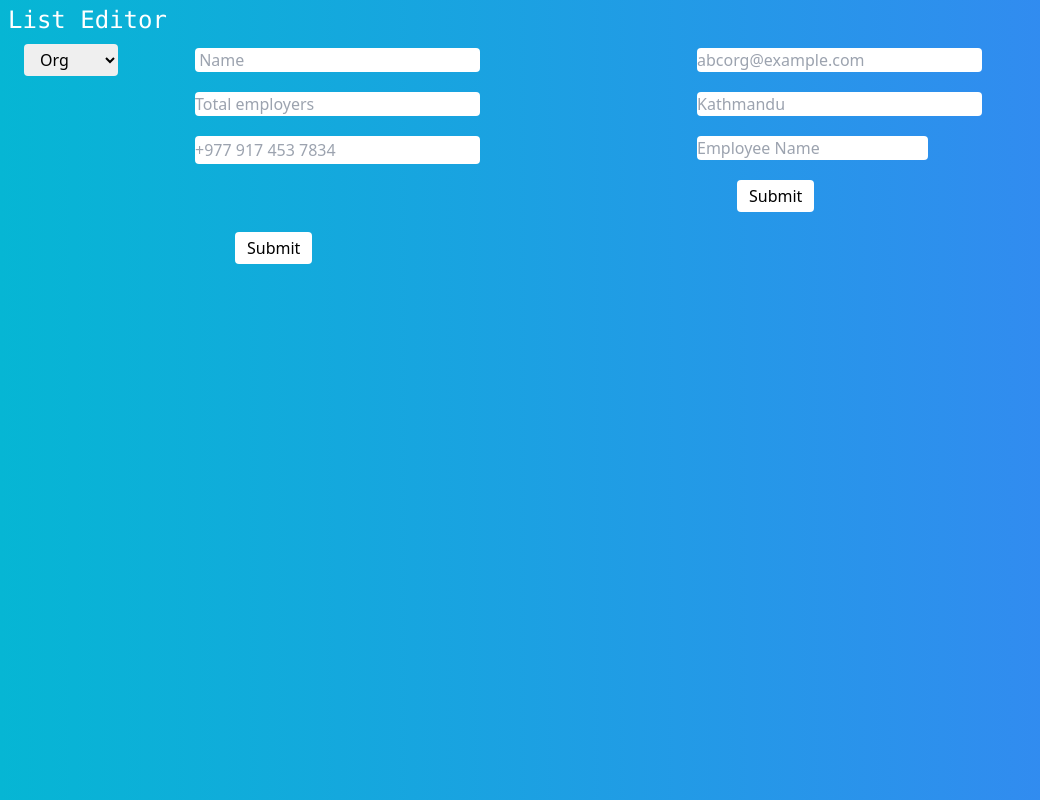
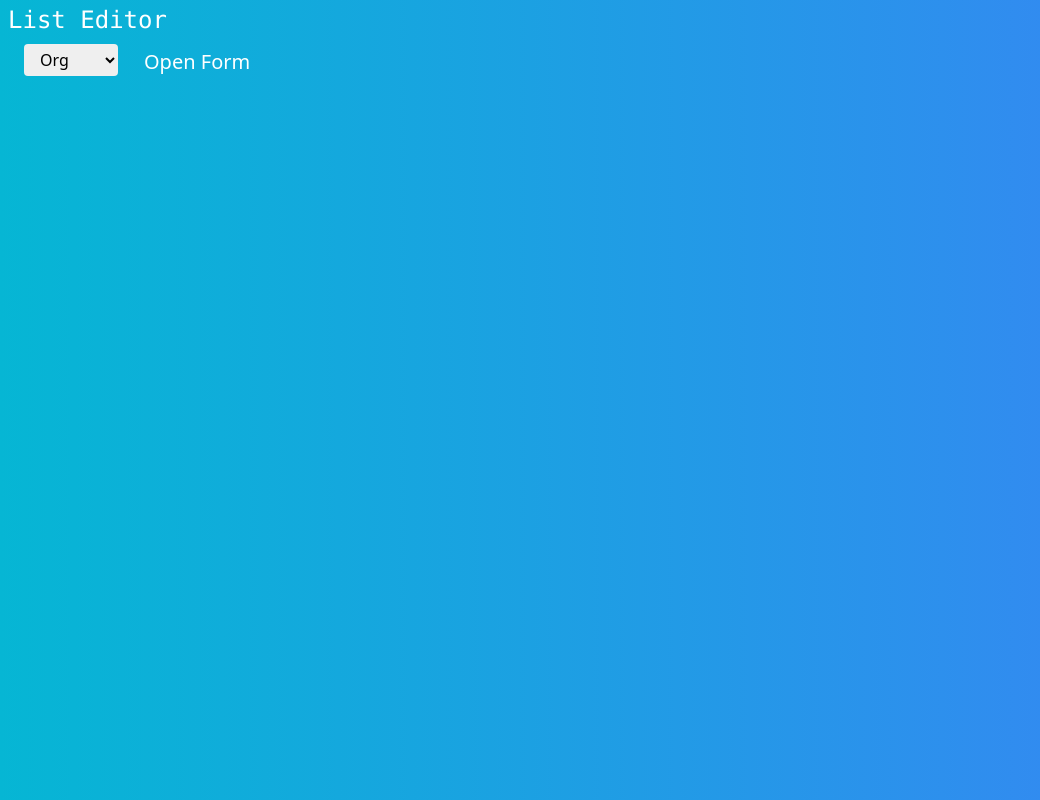
Before and after one commit to ashutoshbhandari5/List-Editor, a Next.js app: page / in a window 1280 px wide. Shown: the whole page, without its empty margins (0-1040 px from the left). Built offline with nearby package versions, Linux system fonts and the light colour scheme.

Commit message:
Added toggle form

```diff
--- a/Json/OrgForm.json
+++ b/Json/OrgForm.json
@@ -33,19 +33,6 @@
       "required": "true",
       "errorMessage": "Please enter your valid moblie number",
       "type": "text"
-    },
-    {
-      "type": "multiple",
-      "heading": "Employee Form",
-      "id": "employees",
-      "fields": [
-        {
-          "id": "employees",
-          "label": "Employee Name",
-          "placeholder": "Employee Name",
-          "type": "text"
-        }
-      ]
     }
   ]
 }
--- a/components/Editor/Editor.js
+++ b/components/Editor/Editor.js
@@ -4,15 +4,24 @@ import { classnames } from "../../utils/classnames";
 import Item from "../Item";
 import Form from "../Forms/Form";
 
-const Editor = ({ setListContainer, formJson, defaultFormPayload }) => {
+const Editor = ({
+  setListContainer,
+  formJson,
+  listContainer,
+  defaultFormPayload,
+}) => {
   const [formPayLoad, setFormPayload] = useState({});
   const [update, setUpdate] = useState(false);
+  const [showForm, setShowForm] = useState(false);
   const handleChange = (value, id) => {
     setFormPayload((prevState) => ({ ...prevState, [id]: value }));
   };
 
+  const toggleShowForm = () => setShowForm((prevState) => !prevState);
+
   const createUpdateState = (item) => {
     setUpdate(true);
+    setShowForm(true);
     setFormPayload(item);
   };
 
@@ -59,11 +68,19 @@ const Editor = ({ setListContainer, formJson, defaultFormPayload }) => {
 
   return (
     <div className="flex w-full justify-around">
+      <div className="absolute text-xl text-white left-36">
+        <Button
+          name={showForm ? "Close" : "Open Form"}
+          handleClick={toggleShowForm}
+        />
+      </div>
+      {showForm && (
         <div>
           <Form
             formJson={formJson}
             inputGroup={formPayLoad}
             handleChange={handleChange}
+            toggleShowForm={toggleShowForm}
           />
           <Button
             name={"Submit"}
@@ -71,7 +88,8 @@ const Editor = ({ setListContainer, formJson, defaultFormPayload }) => {
             handleClick={SubmitNewItem}
           />
         </div>
-      {/* <div className="grid grid-cols-3 gap-1 ">
+      )}{" "}
+      <div className="grid grid-cols-3 gap-1 ">
         {listContainer &&
           listContainer.length > 0 &&
           listContainer.map((el, i) => {
@@ -84,7 +102,7 @@ const Editor = ({ setListContainer, formJson, defaultFormPayload }) => {
               />
             );
           })}
-      </div> */}
+      </div>
     </div>
   );
 };
--- a/components/Forms/Form.js
+++ b/components/Forms/Form.js
@@ -1,15 +1,16 @@
 import React from "react";
+import Button from "../Common/Button";
 import Elements from "../Common/Elements";
 
 const Form = ({ inputGroup, handleChange, formJson, setListContainer }) => {
   return (
-    <form className="gap-5 grid grid-cols-2">
+    <form className="p-10 relative gap-5 grid grid-cols-2">
       {formJson.fields.map((el, i) => (
         <Elements
           setListContainer={setListContainer}
           key={i}
           field={el}
-          value={inputGroup[el.id] || ""}
+          value={inputGroup[el.id] ? inputGroup[el.id] : ""}
           handleChange={handleChange}
         />
       ))}
--- a/pages/index.js
+++ b/pages/index.js
@@ -13,9 +13,7 @@ export default function Home() {
   const [firstRender, setFirstRender] = useState(true);
   const [formType, setFormType] = useState("org");
   const formJson = formType === "org" ? OrgForm : HealthForm;
-  const defaultFormPayload = {
-    employees: [],
-  };
+  console.log(listContainer);
 
   const getInitialList = () => {
     if (typeof window !== undefined && typeof localStorage !== undefined) {
@@ -39,7 +37,6 @@ export default function Home() {
 
   useEffect(() => {
     if (firstRender) {
-      // setListContainer(getInitialList());
       setFirstRender((prevState) => !prevState);
     } else {
       setListContainerInLocalStorage(listContainer);
```
Lines whose indentation alone changed are shown as unchanged.
